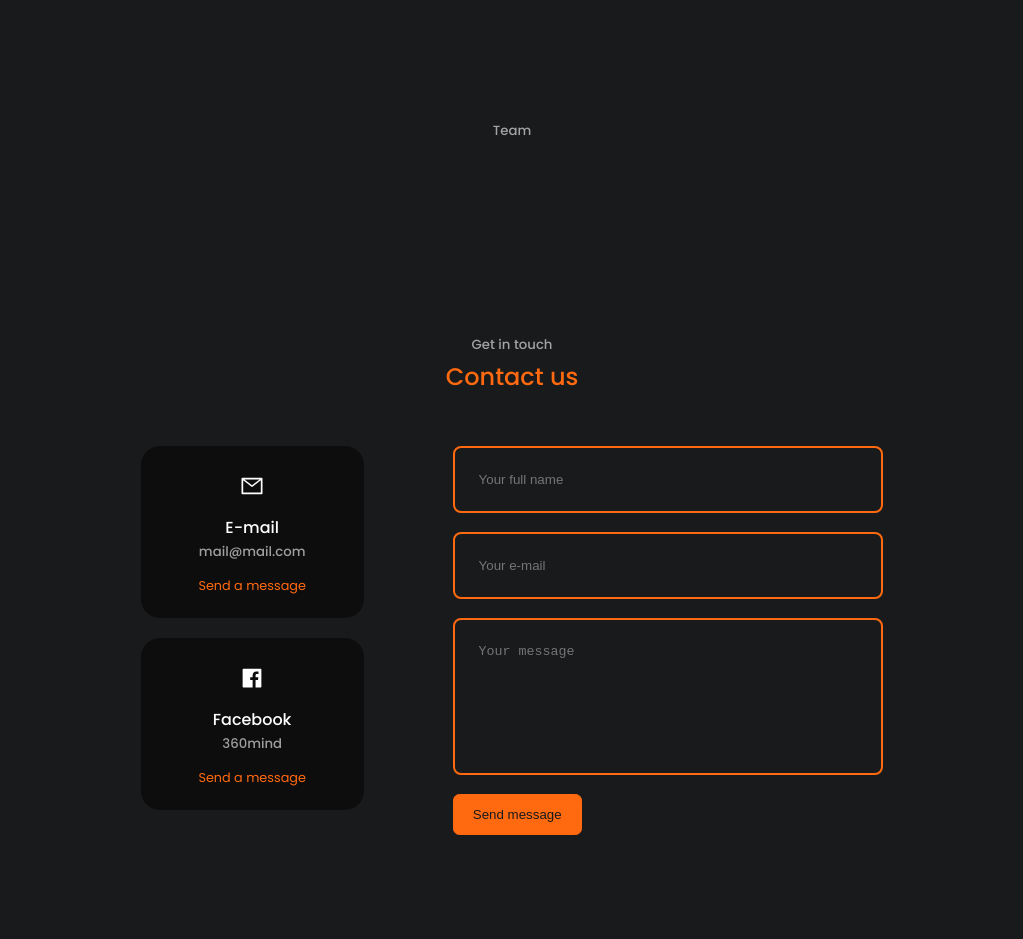
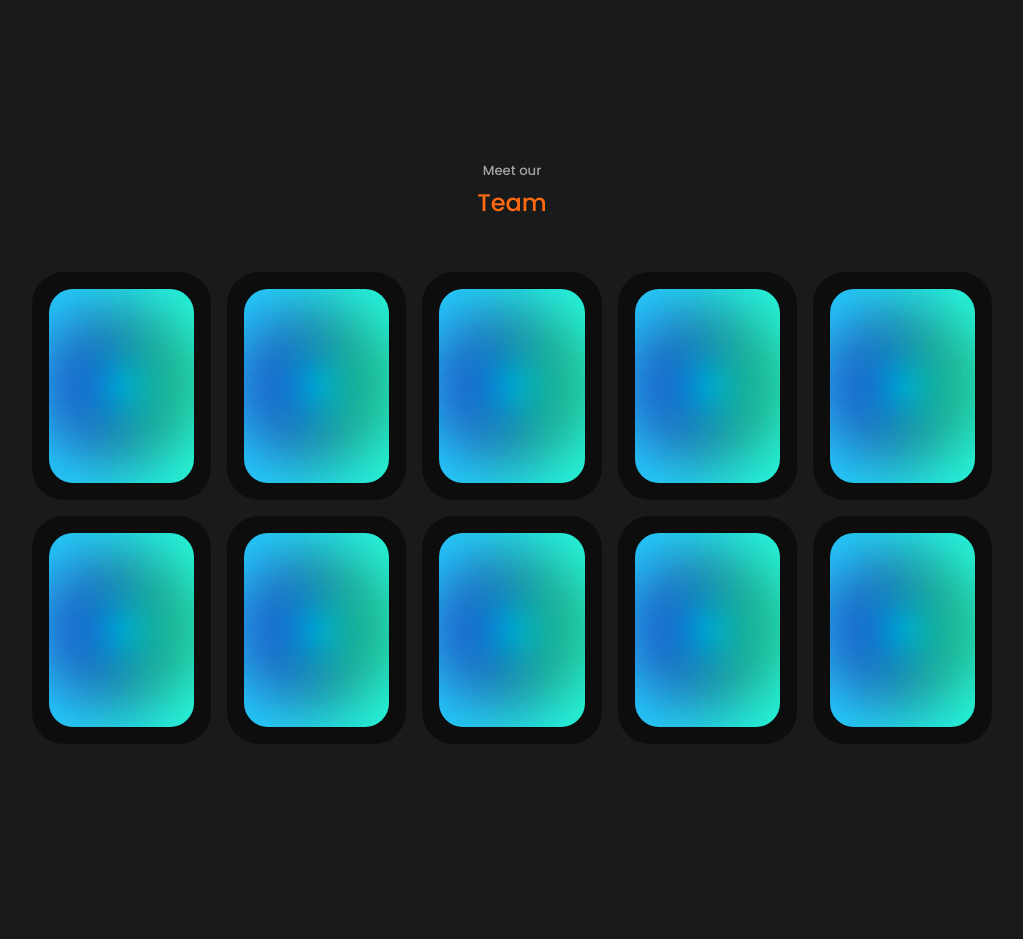
Before and after one commit to JKiskisl/360MindWeb, a React (Create React App) app: page / in a window 1280 px wide. Shown: the part 3740-4679 px from the top of the page, without its empty margins (128-1151 px from the left). Built offline with nearby package versions, Linux system fonts and the light colour scheme.

Commit message:
add team members

```diff
--- a/src/components/team/Team.jsx
+++ b/src/components/team/Team.jsx
@@ -1,11 +1,90 @@
 import React from "react";
+import "./team.css";
+import IMG from "../../assets/testing.jpg";
 
-import "./team.css";
+const data = [
+  {
+    id: 1,
+    image: IMG,
+    title: "Info about team member",
+    linkedin: "https://www.linkedin.com",
+  },
+  {
+    id: 2,
+    image: IMG,
+    title: "Info about team member",
+    linkedin: "https://www.linkedin.com",
+  },
+  {
+    id: 3,
+    image: IMG,
+    title: "Info about team member",
+    linkedin: "https://www.linkedin.com",
+  },
+  {
+    id: 4,
+    image: IMG,
+    title: "Info about team member",
+    linkedin: "https://www.linkedin.com",
+  },
+  {
+    id: 5,
+    image: IMG,
+    title: "Info about team member",
+    linkedin: "https://www.linkedin.com",
+  },
+  {
+    id: 6,
+    image: IMG,
+    title: "Info about team member",
+    linkedin: "https://www.linkedin.com",
+  },
+  {
+    id: 7,
+    image: IMG,
+    title: "Info about team member",
+    linkedin: "https://www.linkedin.com",
+  },
+  {
+    id: 8,
+    image: IMG,
+    title: "Info about team member",
+    linkedin: "https://www.linkedin.com",
+  },
+  {
+    id: 9,
+    image: IMG,
+    title: "Info about team member",
+    linkedin: "https://www.linkedin.com",
+  },
+  {
+    id: 10,
+    image: IMG,
+    title: "Info about team member",
+    linkedin: "https://www.linkedin.com",
+  },
+];
 
 const Team = () => {
   return (
     <section id="team">
-      <h5>Team</h5>
+      <h5>Meet our</h5>
+      <h2>Team</h2>
+      <div className="container team__container">
+        {data.map(({ id, image, title, linkedin }) => {
+          return (
+            <article className="team__item">
+              <div className="team__item-image">
+                <img src={image} alt="" />
+                <div className="team__item-overlay">
+                  <h3>{title}</h3>
+                  <a href={linkedin}>Linkedin</a>
+                </div>
+              </div>
+            </article>
+          );
+        })}
+      </div>
     </section>
   );
 };
--- a/src/components/team/team.css
+++ b/src/components/team/team.css
@@ -0,0 +1,87 @@
+.team__container {
+  display: grid;
+  grid-template-columns: repeat(5, 1fr);
+  gap: 1rem;
+}
+
+.team__item {
+  background: var(--color-bg-variant);
+  padding: 1rem;
+  border-radius: 2rem;
+  border: 1px solid transparent;
+  transition: var(--transition);
+  position: relative;
+}
+
+.team__item:hover {
+  border-color: var(--color-primary-variant);
+  background: transparent;
+}
+
+.team__item-image {
+  border-radius: 1.5rem;
+  overflow: hidden;
+  position: relative;
+}
+
+.team__item h3 {
+  margin: 1.2rem 0 2rem;
+}
+
+.team__item-cta {
+  display: flex;
+  gap: 1rem;
+  margin-bottom: 1rem;
+}
+
+.team__item-image:hover > img {
+  filter: blur(5px);
+}
+
+.team__item-overlay {
+  position: absolute;
+  top: 0;
+  left: 0;
+  display: flex;
+  flex-direction: column;
+  justify-content: center;
+  align-items: center;
+  height: 100%;
+  width: 100%;
+  background: rgba(0, 0, 0, 0.5);
+  opacity: 0;
+  transition: opacity 0.5s ease-in-out;
+}
+
+.team__item-image:hover .team__item-overlay {
+  opacity: 1;
+}
+
+.team__item-overlay h3 {
+  color: white;
+  font-size: 1.2rem;
+  margin-bottom: 1rem;
+}
+
+.team__item-overlay a {
+  color: var(--color-primary-variant);
+  font-size: 1rem;
+}
+
+.team__item-overlay a:hover {
+  text-decoration: underline;
+}
+
+@media screen and (max-width: 1024px) {
+  .team__container {
+    grid-template-columns: 1fr 1fr;
+    gap: 1.2rem;
+  }
+}
+
+@media screen and (max-width: 600px) {
+  .team__container {
+    grid-template-columns: 1fr;
+    gap: 1rem;
+  }
+}
--- a/src/components/whyus/Whyus.jsx
+++ b/src/components/whyus/Whyus.jsx
@@ -5,7 +5,8 @@ import "./whyus.css";
 const Whyus = () => {
   return (
     <section id="whyus">
-      <h5>Whyus</h5>
+      <h5>If you are wondering</h5>
+      <h2>Why us</h2>
     </section>
   );
 };
```
